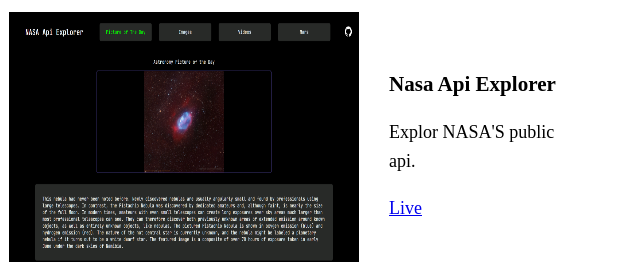
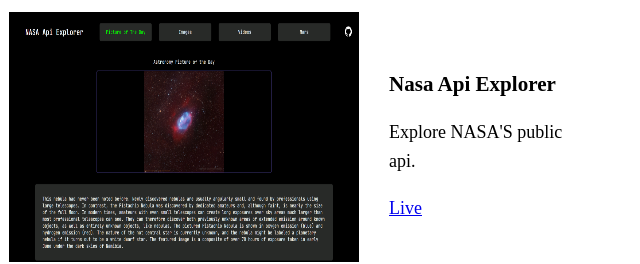
Before and after one commit to sudo-adduser-jordan/portfolio-website, a plain HTML site: page public/index.html in a window 1280 px wide. Shown: the part 1685-1949 px from the top of the page, 356-996 px from the left. Drawn offline with Linux system fonts and the light colour scheme; a script that the page names is missing.

Commit message:
Update index.html

```diff
--- a/public/index.html
+++ b/public/index.html
@@ -120,7 +120,7 @@
         <img src="api.png" alt="" />
         <div class="description">
           <h3>Nasa Api Explorer</h3>
-          <p>Explor NASA'S public api.</p>
+          <p>Explore NASA'S public api.</p>
           <a
             href="https://nasa-api-explorer-sudo-adduser-jordan.vercel.app/"
             target="_blank"
```
